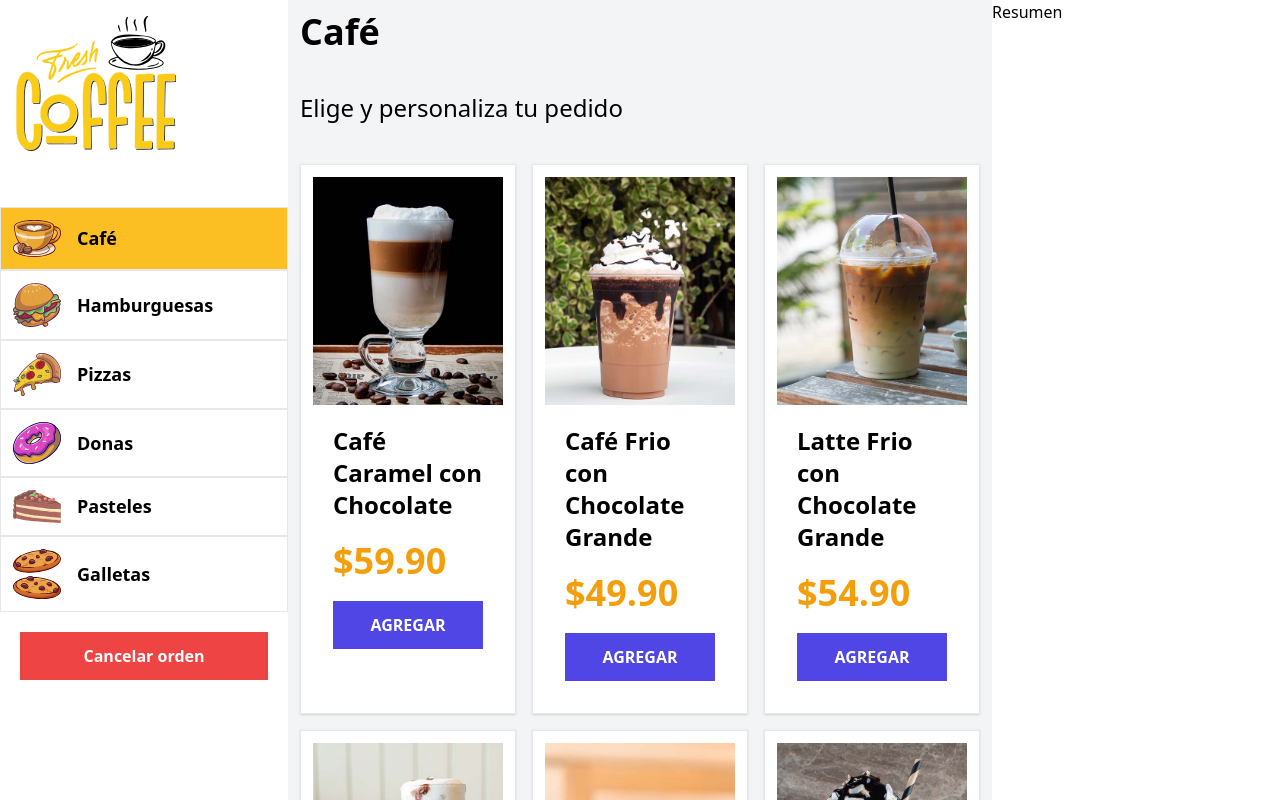
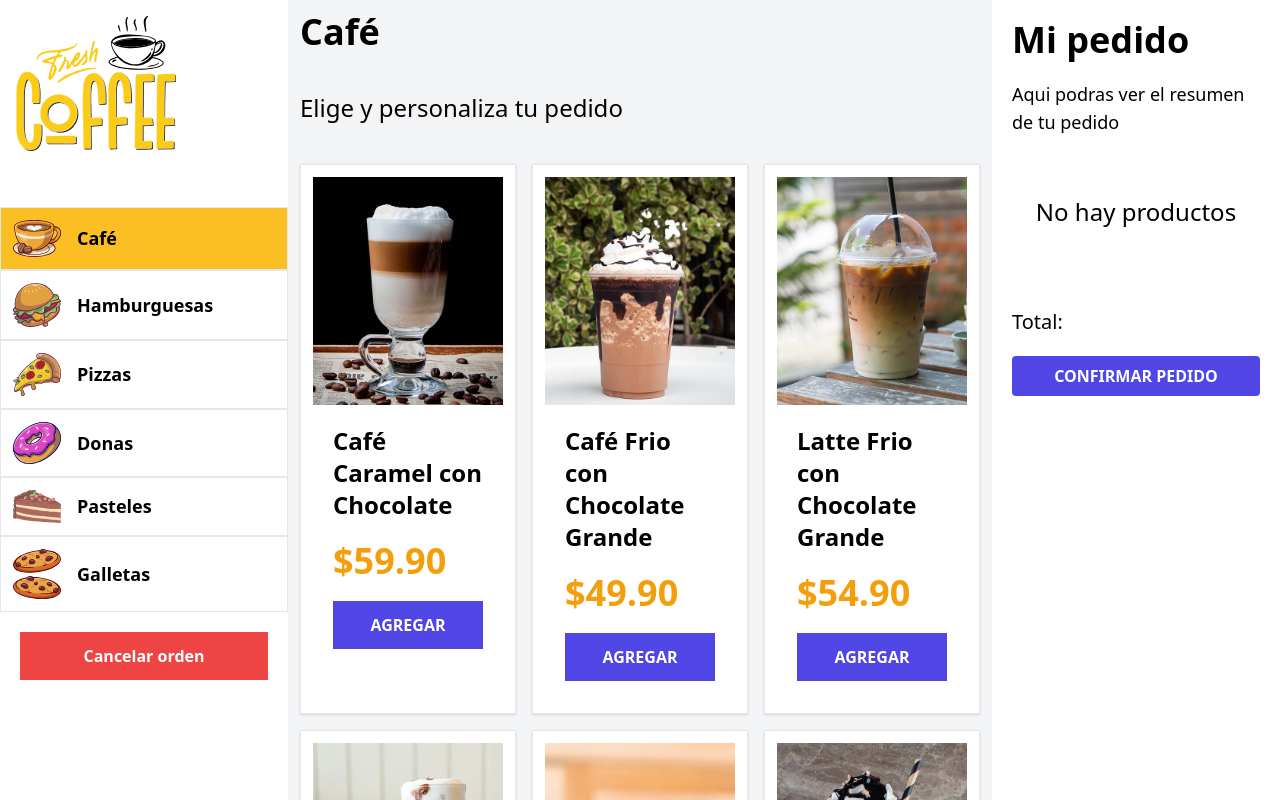
Before and after one commit to Rodrigo1619/FreshCoffee, a React (Vite) app in the folder react_quiosco/: page / in a window 1280 px wide. Built offline with nearby package versions, Linux system fonts and the light colour scheme.

Commit message:
front: first steps with resume

```diff
--- a/react_quiosco/src/components/Resumen.jsx
+++ b/react_quiosco/src/components/Resumen.jsx
@@ -1,7 +1,35 @@
+import useQuiosco from "../hooks/useQuiosco"
 export default function Resumen() {
+    const {pedido} = useQuiosco();
+
     return(
-        <div className="w-72">
-            Resumen
-        </div>
+        <aside className="w-72 h-screen overflow-y-scroll p-5">
+            <h1 className=" text-4xl font-black">
+                Mi pedido
+            </h1>
+            <p className="text-lg my-5">
+                Aqui podras ver el resumen de tu pedido
+            </p>
+            <div className="py-10">
+                {pedido.length === 0 ? (
+                    <p className="text-center text-2xl">No hay productos</p>
+                ) : (
+                    <p>Si hay productos</p>
+                )}
+            </div>
+            <p className="text-xl mt-10">
+                Total: {''}
+            </p>
+            <form className="w-full">
+                <div className="mt-5">
+                    <input
+                        type="submit"
+                        className="bg-indigo-600 hover:bg-indigo-800 px-5 py-2 rounded uppercase font-bold
+                        text-white text-center w-full cursor-pointer"
+                        value="Confirmar pedido"
+                    />
+                </div>
+            </form>
+        </aside>
     )
 }
--- a/react_quiosco/src/context/QuioscoProvider.jsx
+++ b/react_quiosco/src/context/QuioscoProvider.jsx
@@ -12,6 +12,7 @@
     /* modal que al inicio estara "apagado" */
     const [modal, setModal] = useState(false);
     const [producto, setProducto] = useState({});
+    const [pedido, setPedido] = useState([]);
 
     /* funcion para poder filtrar las categorias */
     const handleClickCategorias = (id)=>{
@@ -39,7 +40,8 @@
                 modal,
                 handleClickModal,
                 producto,
-                handleSetProducto
+                handleSetProducto,
+                pedido
 
             }}
         >{children}</QuioscoContext.Provider>
```
